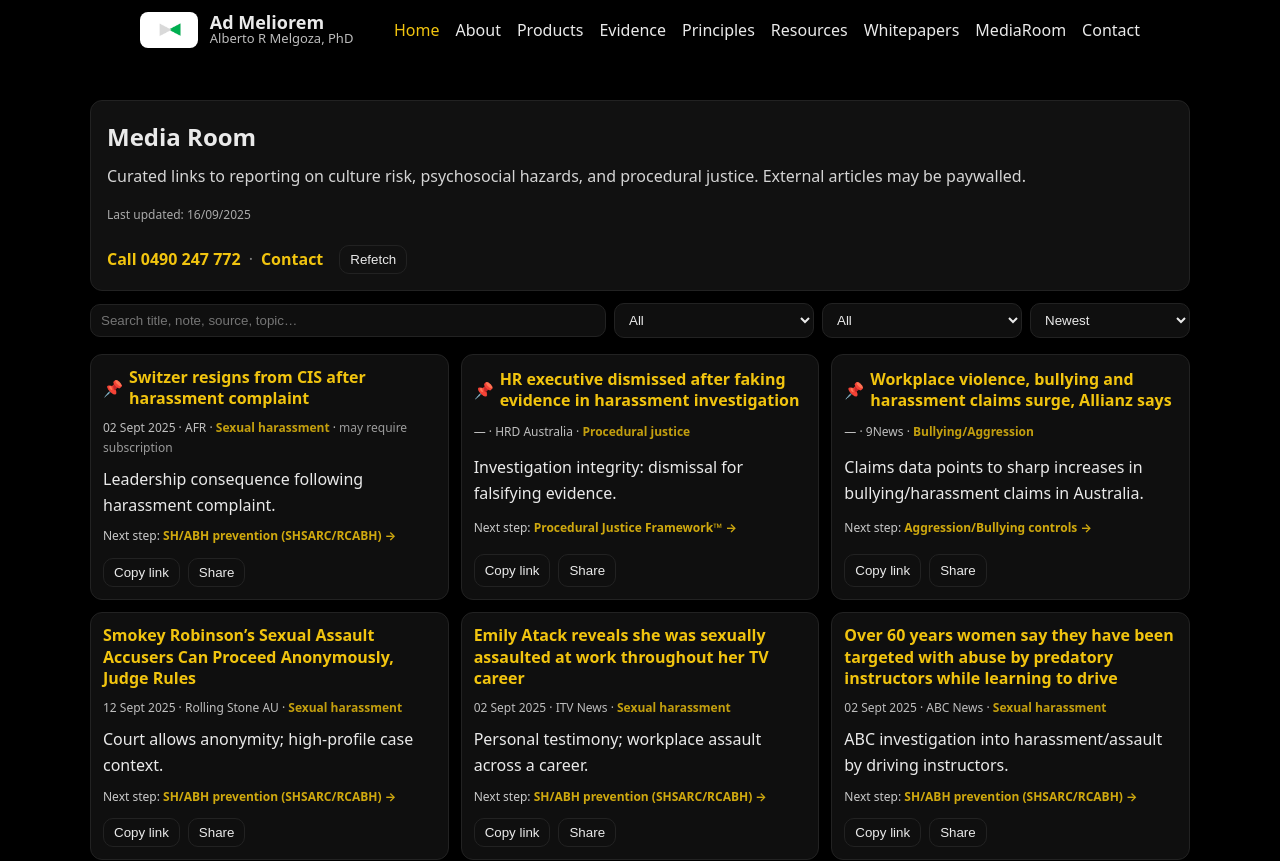
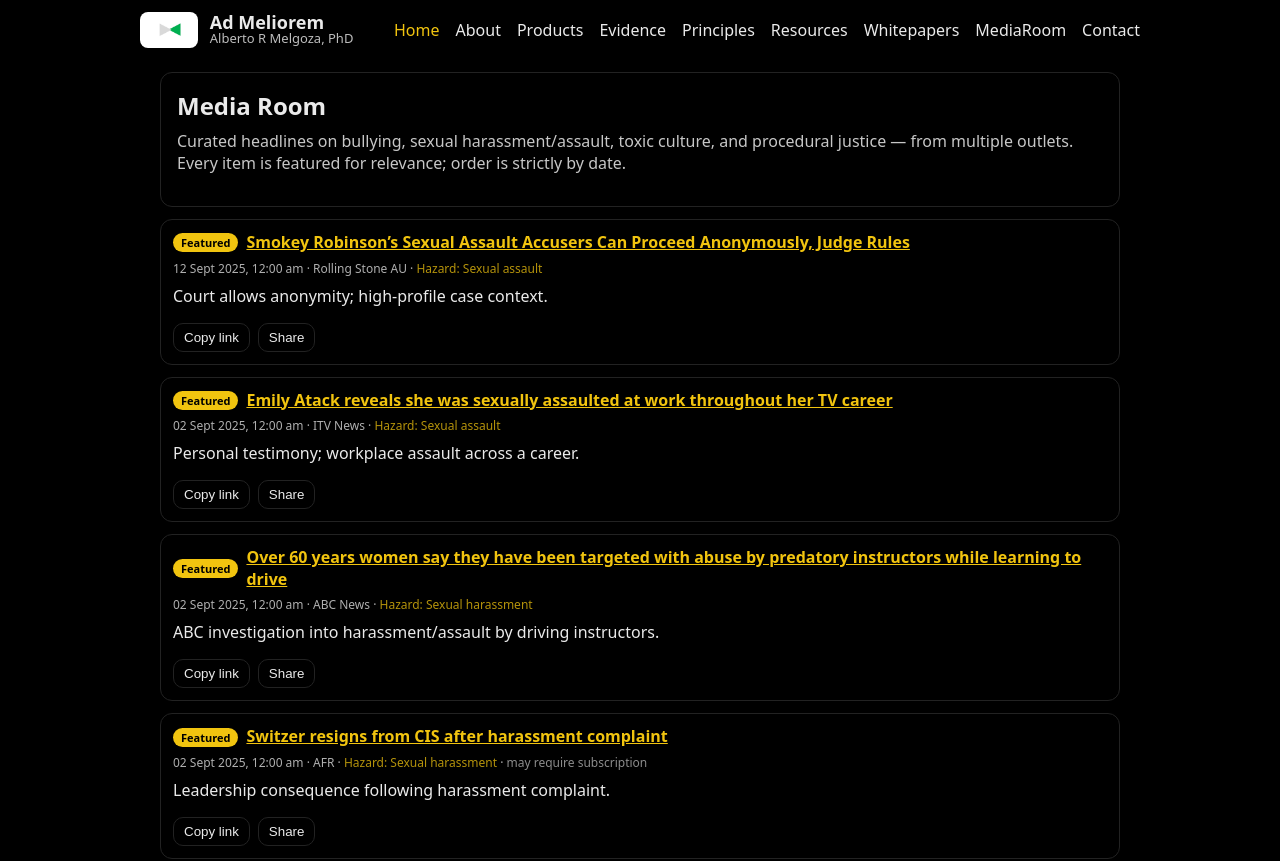
Before and after one commit to AlbertoRMelgoza/AdMeliorem, a Next.js app: page /MediaRoom in a window 1280 px wide. Shown: the top 861 px of the page. Built offline with nearby package versions, Linux system fonts and the light colour scheme.

Commit message:
Update page.tsx

```diff
--- a/app/MediaRoom/page.tsx
+++ b/app/MediaRoom/page.tsx
@@ -1,29 +1,32 @@
-// app/media/page.tsx
 "use client";
 
 import { useEffect, useMemo, useState } from "react";
 
-/** ───────────────────────────────────────────────────────────
- * Ultra-flexible curated item (we normalize many shapes)
- * ─────────────────────────────────────────────────────────── */
-type AnyRec = Record<string, any>;
+// ─────────────────────────────────────────────────────────────
+// Types
+// ─────────────────────────────────────────────────────────────
 type CuratedItem = {
   title: string;
   link: string;
-  date?: string;        // ISO date
-  source?: string;
-  hazard?: string;      // single topic (optional)
-  tags?: string[];      // optional
-  note?: string;        // optional
-  paywalled?: boolean;  // optional
-  force?: boolean;      // pin to top
-  // computed fields:
+  pubDate?: string;         // ISO date (optional; we’ll handle missing)
+  source?: string;          // e.g., "AFR", "ABC News"
+  hazard?: string;          // e.g., "Bullying", "Sexual harassment", "Toxic culture", "Procedural justice"
+  note?: string;            // optional commentary
+  paywalled?: boolean;
+
+  // optional pin flags if you ever want to pin via JSON later
+  force?: boolean;
+  pinned?: boolean;
+  featured?: boolean;
+  sticky?: boolean;
+
+  // derived at runtime
   _host?: string;
-  _time?: number;
+  _time?: number;           // parsed timestamp
 };
 
-const LINK = { color: "#f1c40f", textDecoration: "none", fontWeight: 700 } as const;
-const BTN = {
+const LINK = { color: "#f1c40f", textDecoration: "underline" } as const;
+const BTN  = {
   border: "1px solid #222",
   borderRadius: 10,
   padding: "6px 10px",
@@ -33,321 +36,215 @@ const BTN = {
 } as const;
 
 const PAYWALL_DOMAINS = [
-  "afr.com", "ft.com", "bloomberg.com", "wsj.com", "theaustralian.com.au", "nytimes.com",
+  "afr.com",
+  "ft.com",
+  "bloomberg.com",
+  "wsj.com",
+  "theaustralian.com.au",
+  "nytimes.com",
 ];
 
-const CACHE_KEY = "media_room_cache_v1";
-
-/** ───────────────────────────────────────────────────────────
- * Helpers
- * ─────────────────────────────────────────────────────────── */
 function hostOf(url: string) {
-  try { return new URL(url).hostname.replace(/^www\./, ""); } catch { return ""; }
+  try {
+    return new URL(url).hostname.replace(/^www\./, "");
+  } catch {
+    return "";
+  }
 }
 
-function deriveDateFromUrl(url: string): string | undefined {
-  const m1 = url.match(/(\d{8})/); // ...-20250829-...
-  if (m1) return `${m1[1].slice(0, 4)}-${m1[1].slice(4, 6)}-${m1[1].slice(6, 8)}`;
-  const m2 = url.match(/(\d{4})[/-](\d{2})[/-](\d{2})/); // YYYY/MM/DD or YYYY-MM-DD
-  if (m2) return `${m2[1]}-${m2[2]}-${m2[3]}`;
-  return undefined;
+function isPaywalledHost(host: string) {
+  return PAYWALL_DOMAINS.some((d) => host.endsWith(d));
 }
 
-function fmtDate(s?: string) {
-  if (!s) return "—";
-  const d = new Date(s);
-  return isNaN(d.getTime()) ? "—" : d.toLocaleDateString("en-AU", { day: "2-digit", month: "short", year: "numeric" });
+// Normalise & enrich one record
+function normalize(raw: CuratedItem): CuratedItem {
+  const _host = raw._host || hostOf(raw.link || "");
+  const _time =
+    typeof raw._time === "number"
+      ? raw._time
+      : raw.pubDate
+      ? new Date(raw.pubDate).getTime()
+      : NaN;
+
+  // trust explicit flag; otherwise infer by host
+  const paywalled =
+    typeof raw.paywalled === "boolean" ? raw.paywalled : isPaywalledHost(_host);
+
+  return { ...raw, _host, _time: isNaN(_time) ? undefined : _time, paywalled };
 }
 
-function pickFirst(obj: AnyRec, keys: string[]) {
-  for (const k of keys) if (obj[k] != null) return obj[k];
-  return undefined;
-}
-
-// Auto-tag topics if missing, from title/note
-function autoHazardFrom(text: string) {
-  const t = text.toLowerCase();
-  if (/(sexual|harass|assault)\b/.test(t)) return "Sexual harassment";
-  if (/(bully|aggress|intimidat)/.test(t)) return "Bullying/Aggression";
-  if (/(toxic|culture|misconduct|governance)/.test(t)) return "Toxic culture";
-  return undefined;
-}
-
-function normalizeTopic(s?: string) {
-  if (!s) return undefined;
-  const t = s.trim().toLowerCase();
-  if (t.includes("sexual")) return "Sexual harassment";
-  if (t.includes("bully") || t.includes("aggress")) return "Bullying/Aggression";
-  if (t.includes("toxic")) return "Toxic culture";
-  return s;
-}
-
-function normalize(raw: AnyRec) {
-  const title = String(pickFirst(raw, ["title", "headline", "name"]) ?? "(Untitled)");
-  const link = String(pickFirst(raw, ["link", "url", "href"]) ?? "#");
-
-  const date =
-    String(
-      pickFirst(raw, [
-        "pubDate", "published", "publishedAt", "updated", "updatedAt", "date", "isoDate", "time", "postedAt",
-      ]) ?? deriveDateFromUrl(link) ?? "",
-    ) || undefined;
-
-  const source = pickFirst(raw, ["source", "publisher", "outlet", "brand", "site", "by"]) as string | undefined;
-
-  const hazardRaw = pickFirst(raw, ["hazard", "topic", "category", "label"]) as string | undefined;
-  const hazard = normalizeTopic(hazardRaw) ?? autoHazardFrom(`${title} ${raw.note ?? ""}`) ?? undefined;
-
-  const tagsRaw = pickFirst(raw, ["tags", "topics", "categories"]);
-  const tags = Array.isArray(tagsRaw)
-    ? tagsRaw.map((t: any) => String(t)).filter(Boolean)
-    : typeof tagsRaw === "string"
-      ? tagsRaw.split(",").map((t) => t.trim()).filter(Boolean)
-      : [];
-
-  const note = pickFirst(raw, ["note", "summary", "dek", "description", "excerpt"]) as string | undefined;
-  const force = Boolean(pickFirst(raw, ["force", "pinned", "featured", "sticky"]));
-
-  const host = hostOf(link);
-  const payBool = pickFirst(raw, ["paywalled", "paid", "subscription"]);
-  const paywalled = typeof payBool === "boolean" ? payBool : PAYWALL_DOMAINS.some((d) => host.endsWith(d));
-
-  const _time = date ? Date.parse(date) : 0;
-
-  return { title, link, date, source, hazard, tags, note, paywalled, force, _host: host, _time } as CuratedItem;
-}
-
-// Prefer pinned; then prefer newest; else prefer longer note
-function prefer(a: CuratedItem, b: CuratedItem) {
-  if (!!a.force !== !!b.force) return a.force ? a : b;
-  if ((a._time ?? 0) !== (b._time ?? 0)) return (a._time ?? 0) > (b._time ?? 0) ? a : b;
-  if ((a.note?.length ?? 0) !== (b.note?.length ?? 0)) return (a.note?.length ?? 0) > (b.note?.length ?? 0) ? a : b;
-  return a;
-}
-
-// De-dupe by normalized title + host
-function dedupe(items: CuratedItem[]) {
-  const map = new Map<string, CuratedItem>();
-  for (const it of items) {
-    const key = `${it.title.toLowerCase().trim()}|${it._host ?? ""}`;
-    if (!map.has(key)) map.set(key, it);
-    else map.set(key, prefer(map.get(key)!, it));
-  }
-  return Array.from(map.values());
-}
-
-// UTM for “Next step” links (conversion visibility)
-function withUtm(href: string, sourceHost: string | undefined, topic: string | undefined) {
-  const url = new URL(href, "https://dummy.local"); // base ignored by browser when rendered
-  url.searchParams.set("utm_source", "media");
-  url.searchParams.set("utm_medium", "referral");
-  url.searchParams.set("utm_campaign", "next-step");
-  if (sourceHost) url.searchParams.set("utm_content", sourceHost);
-  if (topic) url.searchParams.set("utm_term", topic);
-  return href + (href.includes("?") ? "&" : "?") + url.searchParams.toString();
-}
-
-function nextStepFor(hazard?: string, tags: string[] = []) {
-  const s = (hazard || "").toLowerCase();
-  const joined = [hazard, ...tags].join(" ").toLowerCase();
-  if (s.includes("sexual") || joined.includes("sexual"))
-    return { label: "SH/ABH prevention (SHSARC/RCABH) →", href: "/products/shsarc-rcabh" };
-  if (s.includes("bully") || s.includes("aggress") || joined.includes("bully") || joined.includes("aggress"))
-    return { label: "Aggression/Bullying controls →", href: "/products/shsarc-rcabh" };
-  if (s.includes("toxic") || joined.includes("toxic"))
-    return { label: "Culture Risk Diagnostic™ →", href: "/products/culture-risk-diagnostic" };
-  return { label: "Procedural Justice Framework™ →", href: "/products/procedural-justice-framework" };
-}
-
-/** ───────────────────────────────────────────────────────────
- * Component
- * ─────────────────────────────────────────────────────────── */
+// ─────────────────────────────────────────────────────────────
+// Component
+// ─────────────────────────────────────────────────────────────
 export default function MediaRoom() {
-  const [raw, setRaw] = useState<AnyRec[]>([]);
+  const [items, setItems] = useState<CuratedItem[]>([]);
   const [loading, setLoading] = useState(true);
   const [err, setErr] = useState<string | null>(null);
 
-  // Controls
-  const [q, setQ] = useState("");
-  const [topic, setTopic] = useState("All");
-  const [source, setSource] = useState("All");
-  const [sort, setSort] = useState<"new" | "old" | "source" | "az">("new");
+  // Fetch curated JSON
+  useEffect(() => {
+    (async () => {
+      try {
+        setLoading(true);
+        setErr(null);
 
-  async function fetchFirst(paths: string[]) {
-    for (const p of paths) {
-      try {
-        const res = await fetch(p + (p.includes("?") ? "&" : "?") + "ts=" + Date.now(), { cache: "no-store" });
-        if (res.ok) return res.json();
-      } catch { /* continue */ }
-    }
-    throw new Error("No curated feed found");
-  }
+        // Try /media/curated.json first (preferred), then fallbacks
+        const tries = ["/media/curated.json", "/content/curated.json", "/curated.json"];
+        let got: Response | null = null;
 
-  async function refetch() {
-    setLoading(true);
-    setErr(null);
-    try {
-      const data = await fetchFirst(["/media/curated.json", "/content/curated.json", "/curated.json"]);
-      const arr = Array.isArray(data) ? data : Array.isArray(data?.items) ? data.items : [];
-      setRaw(arr);
-      // cache
-      try { localStorage.setItem(CACHE_KEY, JSON.stringify(arr)); } catch {}
-    } catch (e: any) {
-      setErr(e?.message || "Could not load curated list.");
-      // soft-fail: load cache
-      try {
-        const cached = localStorage.getItem(CACHE_KEY);
-        if (cached) setRaw(JSON.parse(cached));
-      } catch { /* ignore */ }
-    } finally {
-      setLoading(false);
-    }
-  }
+        for (const path of tries) {
+          const res = await fetch(`${path}?ts=${Date.now()}`, { cache: "no-store" });
+          if (res.ok) {
+            got = res;
+            break;
+          }
+        }
 
-  useEffect(() => { refetch(); }, []);
+        if (!got) throw new Error("curated.json not found at /media, /content, or root");
 
-  // Normalize → de-dupe → sort
-  const base = useMemo(() => {
-    const normalized = raw.map(normalize);
-    const unique = dedupe(normalized);
-    const cmp = {
-      new: (a: any, b: any) => (Number(!!b.force) - Number(!!a.force)) || (b._time ?? 0) - (a._time ?? 0) || a.title.localeCompare(b.title),
-      old: (a: any, b: any) => (Number(!!b.force) - Number(!!a.force)) || (a._time ?? 0) - (b._time ?? 0) || a.title.localeCompare(b.title),
-      source: (a: any, b: any) => (Number(!!b.force) - Number(!!a.force)) || (a.source || a._host || "").localeCompare(b.source || b._host || "") || (b._time ?? 0) - (a._time ?? 0),
-      az: (a: any, b: any) => (Number(!!b.force) - Number(!!a.force)) || a.title.localeCompare(b.title),
-    } as const;
-    return unique.sort(cmp[sort]);
-  }, [raw, sort]);
+        const raw = await got.json();
+        const arr: CuratedItem[] = Array.isArray(raw) ? raw : raw?.items || [];
 
-  // Facets
-  const allTopics = useMemo(() => {
-    const s = new Set<string>();
-    base.forEach((i) => {
-      if (i.hazard) s.add(i.hazard);
-      i.tags?.forEach((t) => t && s.add(t));
-    });
-    return ["All", ...Array.from(s).sort()];
-  }, [base]);
+        // Normalize, then **mark every item as pinned** (visual badge only)
+        // This shows “Featured” on all cards without affecting order.
+        const normalized = arr.map(normalize).map((it) => ({
+          ...it,
+          force: true, // <- ALL pins on
+        }));
 
-  const allSources = useMemo(() => {
-    const s = new Set<string>();
-    base.forEach((i) => s.add(i.source || i._host || "Unknown"));
-    return ["All", ...Array.from(s).sort()];
-  }, [base]);
+        setItems(normalized);
+      } catch (e: any) {
+        setErr(e?.message || "Could not load curated list.");
+        setItems([]);
+      } finally {
+        setLoading(false);
+      }
+    })();
+  }, []);
 
-  // Filter + search
-  const filtered = useMemo(() => {
-    const ql = q.trim().toLowerCase();
-    return base.filter((i) => {
-      if (source !== "All" && (i.source || i._host || "Unknown") !== source) return false;
-      if (topic !== "All") {
-        const tset = new Set([i.hazard, ...(i.tags || [])].filter(Boolean) as string[]);
-        if (!tset.has(topic)) return false;
-      }
-      if (!ql) return true;
-      const hay = [i.title, i.note || "", i.source || "", i._host || "", i.hazard || "", ...(i.tags || [])]
-        .join(" ").toLowerCase();
-      return hay.includes(ql);
-    });
-  }, [base, q, topic, source]);
+  // Neutral, date-based ordering (newest → oldest); ignores pin flags
+  const ordered = useMemo(() => {
+    const list = [...items];
+    list.sort(
+      (a, b) =>
+        (b._time ?? 0) - (a._time ?? 0) ||
+        (a.title || "").localeCompare(b.title || "")
+    );
+    return list;
+  }, [items]);
 
   return (
-    <main style={{ maxWidth: 1100, margin: "28px auto", padding: "24px 16px", lineHeight: 1.65 }}>
+    <main style={{ maxWidth: 960, margin: "0 auto", padding: "24px 16px" }}>
       {/* Header */}
-      <section style={{ border: "1px solid #222", borderRadius: 12, padding: 16, marginBottom: 12, background: "#111" }}>
-        <div style={{ display: "flex", flexWrap: "wrap", gap: 8, justifyContent: "space-between", alignItems: "center" }}>
-          <div>
-            <h1 style={{ margin: 0 }}>Media Room</h1>
-            <p style={{ marginTop: 6, opacity: 0.9 }}>
-              Curated links to reporting on culture risk, psychosocial hazards, and procedural justice. External articles may be paywalled.
-            </p>
-            <p style={{ marginTop: 4, fontSize: 12, opacity: 0.7 }}>Last updated: {new Date().toLocaleDateString("en-AU")}</p>
-          </div>
-          <div style={{ display: "flex", gap: 8, alignItems: "center" }}>
-            <a href="tel:+61490247772" style={LINK}>Call 0490 247 772</a>
-            <span style={{ opacity: 0.5 }}>&middot;</span>
-            <a href="/contact" style={LINK}>Contact</a>
-            <button onClick={refetch} style={{ ...BTN, marginLeft: 8 }} aria-label="Refetch media items">
-              Refetch
-            </button>
-          </div>
-        </div>
+      <section style={{ border: "1px solid #222", borderRadius: 12, padding: 16 }}>
+        <h1 style={{ margin: 0, fontSize: 24 }}>Media Room</h1>
+        <p style={{ marginTop: 8, opacity: 0.85 }}>
+          Curated headlines on bullying, sexual harassment/assault, toxic culture, and procedural justice —
+          from multiple outlets. Every item is featured for relevance; order is strictly by date.
+        </p>
       </section>
 
-      {/* Controls */}
-      <section
-        style={{
-          display: "grid",
-          gap: 8,
-          gridTemplateColumns: "1fr 200px 200px 160px",
-          alignItems: "center",
-          marginBottom: 12,
-        }}
-      >
-        <input
-          value={q}
-          onChange={(e) => setQ(e.target.value)}
-          placeholder="Search title, note, source, topic…"
-          style={{ border: "1px solid #222", background: "#0f0f0f", color: "inherit", borderRadius: 10, padding: "8px 10px", outline: "none" }}
-        />
-        <select value={topic} onChange={(e) => setTopic(e.target.value)} style={{ border: "1px solid #222", background: "#0f0f0f", color: "inherit", borderRadius: 10, padding: "8px 10px" }} aria-label="Filter by topic">
-          {allTopics.map((t) => <option key={t} value={t}>{t}</option>)}
-        </select>
-        <select value={source} onChange={(e) => setSource(e.target.value)} style={{ border: "1px solid #222", background: "#0f0f0f", color: "inherit", borderRadius: 10, padding: "8px 10px" }} aria-label="Filter by source">
-          {allSources.map((s) => <option key={s} value={s}>{s}</option>)}
-        </select>
-        <select value={sort} onChange={(e) => setSort(e.target.value as any)} style={{ border: "1px solid #222", background: "#0f0f0f", color: "inherit", borderRadius: 10, padding: "8px 10px" }} aria-label="Sort">
-          <option value="new">Newest</option>
-          <option value="old">Oldest</option>
-          <option value="source">Source (A–Z)</option>
-          <option value="az">Title (A–Z)</option>
-        </select>
-      </section>
+      {/* Status */}
+      {loading && (
+        <p style={{ opacity: 0.8, marginTop: 12 }}>Loading stories…</p>
+      )}
+      {err && !loading && (
+        <p style={{ opacity: 0.8, marginTop: 12 }}>
+          No results yet. {err}
+        </p>
+      )}
+      {!loading && !ordered.length && (
+        <p style={{ opacity: 0.8, marginTop: 12 }}>No results.</p>
+      )}
 
-      {/* Messages */}
-      {err && <p style={{ opacity: 0.8 }}>Couldn’t refresh live feed. Showing last available list{filtered.length ? "" : " (none cached)"}.</p>}
-      {(!loading && !filtered.length) && <p style={{ opacity: 0.8 }}>No results.</p>}
+      {/* List */}
+      <ul style={{ listStyle: "none", padding: 0, display: "grid", gap: 12, marginTop: 12 }}>
+        {ordered.map((it, i) => {
+          const host = it._host || hostOf(it.link);
+          const d = it._time ? new Date(it._time) : undefined;
+          const dateStr = d
+            ? d.toLocaleString("en-AU", {
+                year: "numeric",
+                month: "short",
+                day: "2-digit",
+                hour: "2-digit",
+                minute: "2-digit",
+              })
+            : "—";
 
-      {/* Cards */}
-      <ul style={{ listStyle: "none", padding: 0, display: "grid", gridTemplateColumns: "repeat(auto-fit, minmax(280px, 1fr))", gap: 12 }}>
-        {filtered.map((it, i) => {
-          const dateStr = fmtDate(it.date);
-          const showSource = it.source || it._host || "Unknown";
-          const next = nextStepFor(it.hazard, it.tags);
-          const nextHref = withUtm(next.href, it._host, it.hazard);
           return (
-            <li key={`${it.link}-${i}`} style={{ border: "1px solid #222", borderRadius: 12, padding: 12, background: "#0f0f0f", display: "grid", gap: 8 }}>
-              <div style={{ display: "flex", alignItems: "center", gap: 6 }}>
-                {it.force && <span aria-label="Pinned">📌</span>}
-                <a href={it.link} target="_blank" rel="noopener noreferrer nofollow" style={LINK} aria-label={`Open article: ${it.title}`}>
+            <li key={`${it.link}-${i}`} style={{ border: "1px solid #222", borderRadius: 12, padding: 12 }}>
+              {/* Title row with universal Featured badge */}
+              <div style={{ display: "flex", alignItems: "center", gap: 8, marginBottom: 6 }}>
+                {(it.force || it.pinned || it.featured || it.sticky) && (
+                  <span
+                    aria-label="Featured item"
+                    title="Featured item"
+                    style={{
+                      display: "inline-block",
+                      background: "#f1c40f",
+                      color: "#000",
+                      borderRadius: 9999,
+                      padding: "2px 8px",
+                      fontWeight: 800,
+                      fontSize: 11,
+                    }}
+                  >
+                    Featured
+                  </span>
+                )}
+                <a
+                  href={it.link}
+                  target="_blank"
+                  rel="noopener noreferrer nofollow"
+                  style={LINK}
+                  title={it.title}
+                >
                   <h3 style={{ margin: 0, fontSize: 16, lineHeight: 1.35 }}>{it.title}</h3>
                 </a>
               </div>
 
-              <div style={{ fontSize: 12, opacity: 0.8 }}>
-                {dateStr} · {showSource}
-                {it.hazard ? <> · <span style={{ color: "#f1c40f", fontWeight: 700 }}>{it.hazard}</span></> : null}
-                {it.tags?.length ? <> · {it.tags.join(" • ")}</> : null}
-                {it.paywalled ? <> · <span style={{ opacity: 0.8 }}>may require subscription</span></> : null}
+              {/* Meta row */}
+              <div style={{ fontSize: 12, opacity: 0.75 }}>
+                {dateStr} · {it.source || host}
+                {it.hazard ? (
+                  <>
+                    {" "}
+                    · <span style={{ color: "#f1c40f" }}>Hazard: {it.hazard}</span>
+                  </>
+                ) : null}
+                {it.paywalled ? (
+                  <>
+                    {" "}
+                    · <span style={{ opacity: 0.8 }}>may require subscription</span>
+                  </>
+                ) : null}
               </div>
 
-              {it.note ? <p style={{ margin: 0 }}>{it.note}</p> : null}
+              {/* Note */}
+              {it.note ? (
+                <p style={{ marginTop: 8, whiteSpace: "pre-wrap" }}>{it.note}</p>
+              ) : null}
 
-              <p style={{ margin: 0, fontSize: 12, opacity: 0.85 }}>
-                Next step:&nbsp;<a href={nextHref} style={LINK}>{next.label}</a>
-              </p>
-
-              <div style={{ display: "flex", gap: 8, marginTop: 4 }}>
-                <button onClick={() => navigator.clipboard.writeText(it.link)} style={BTN} aria-label="Copy link">
+              {/* Actions */}
+              <div style={{ display: "flex", gap: 8, marginTop: 8 }}>
+                <button
+                  onClick={() => navigator.clipboard.writeText(it.link)}
+                  style={BTN}
+                  title="Copy link to clipboard"
+                >
                   Copy link
                 </button>
                 <button
                   onClick={() => {
-                    if (navigator.share) navigator.share({ title: it.title, url: it.link });
-                    else window.open(it.link, "_blank", "noopener,noreferrer");
+                    if (navigator.share) {
+                      navigator.share({ title: it.title, url: it.link });
+                    } else {
+                      window.open(it.link, "_blank", "noopener,noreferrer");
+                    }
                   }}
                   style={BTN}
-                  aria-label="Share link"
+                  title="Share"
                 >
                   Share
                 </button>
@@ -357,9 +254,16 @@ export default function MediaRoom() {
         })}
       </ul>
 
-      <p style={{ marginTop: 12, fontSize: 12, opacity: 0.7 }}>
-        Editorial note: Headlines only + brief context. No logos or reproduced excerpts. Some outlets require subscription.
-      </p>
+      {/* Utility row */}
+      <div style={{ display: "flex", gap: 8, marginTop: 12 }}>
+        <button
+          onClick={() => location.reload()}
+          style={BTN}
+          title="Refetch latest"
+        >
+          Refetch
+        </button>
+      </div>
     </main>
   );
 }
```
